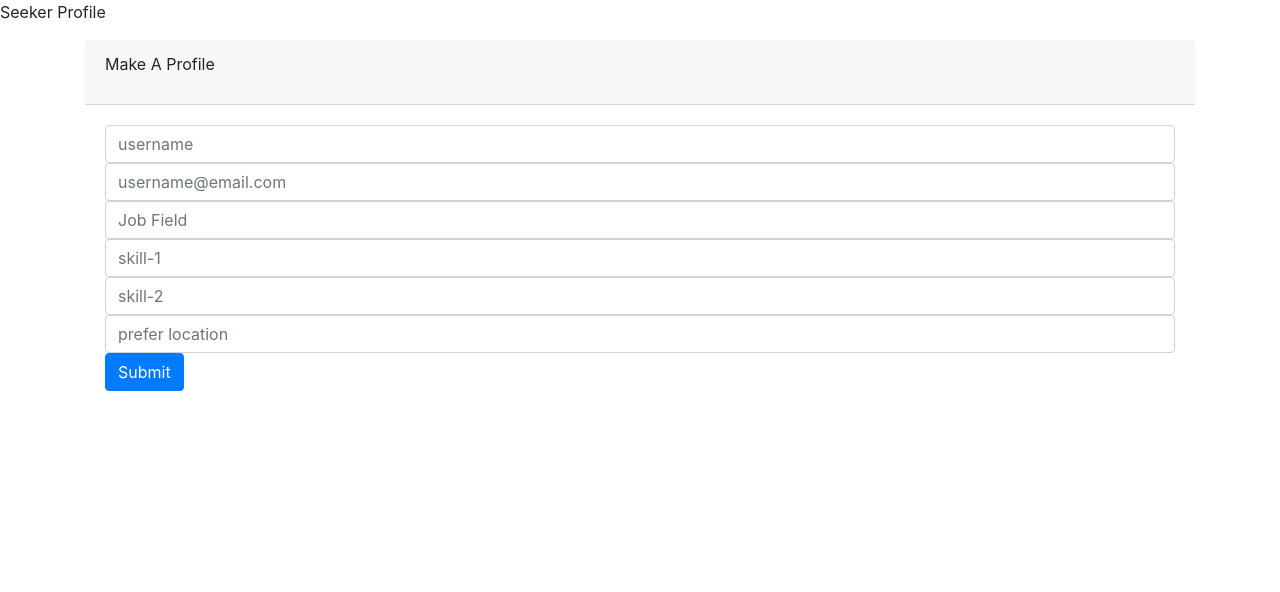
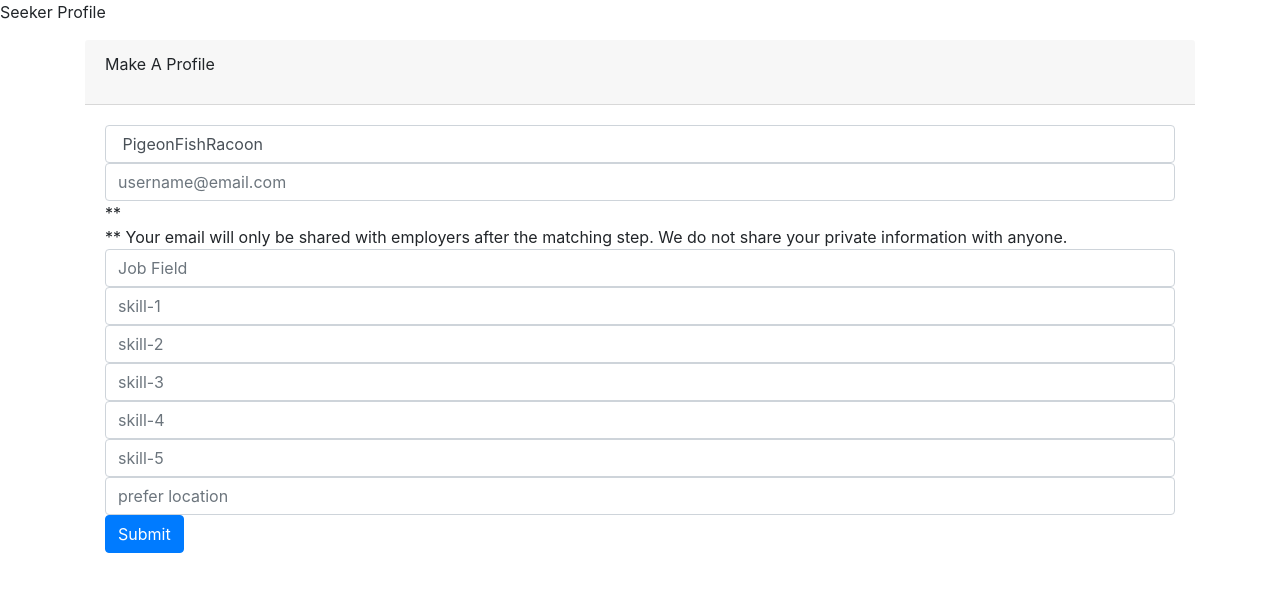
Before and after one commit to jmslocum16/c2chack21, a Flask app: page /seeker_creation_page in a window 1280 px wide. Shown: the top 592 px of the page. Run offline with Flask 2, Linux system fonts and the light colour scheme; some libraries are stand-ins or nearby versions.

Commit message:
small improvements

```diff
--- a/app.py
+++ b/app.py
@@ -1,4 +1,6 @@
 from flask import Flask, render_template, redirect, url_for, request
+import random
+
 app = Flask(__name__,
 	template_folder='templates',  # Name of html file folder
 	static_folder='static')
@@ -94,9 +96,18 @@ def find_position_matches(position):
   return matches
 
 
+animal_names = ['Dog', 'Cat', 'Fish', 'Mouse', 'Turtle', ' Pigeon', 'Racoon', 'Walrus', 'Eagle', 'Whale', 'Snake', 'Tiger', 'Mongoose', 'Platypus', 'Penguin']
+def get_random_username():
+  first = random.choice(animal_names)
+  second = random.choice(animal_names)
+  third = random.choice(animal_names)
+
+  return first + second + third
+
 @app.route('/seeker_creation_page', methods=['GET'])
 def seeker_creation_page():
-  return render_template('seeker_creation_page.html')
+  username = get_random_username()
+  return render_template('seeker_creation_page.html', username=username)
 
 @app.route('/seeker_creation_page', methods=['POST'])
 def submit_seeker_creation():
@@ -107,13 +118,18 @@ def submit_seeker_creation():
   job_field = request.form['job_field']
   skill1 = request.form['skill_1']
   skill2 = request.form['skill_2']
+  skill3 = request.form['skill_3']
+  skill4 = request.form['skill_4']
+  skill5 = request.form['skill_5']
   location = request.form['prefer_location']
+
+  all_skills = [skill1, skill2, skill3, skill4, skill5]
 
   profile = {}
   profile['username'] = username
   profile['email'] = email
   profile['job_field'] = job_field
-  profile['skills'] = [skill for skill in [skill1, skill2] if len(skill) > 0]
+  profile['skills'] = [skill for skill in all_skills if len(skill) > 0]
   profile['location'] = location
 
   print(profile)
@@ -136,15 +152,20 @@ def submit_position_creation():
   title = request.form['position']
   skill1 = request.form['skill_1']
   skill2 = request.form['skill_2']
+  skill3 = request.form['skill_3']
+  skill4 = request.form['skill_4']
+  skill5 = request.form['skill_5']
   location = request.form['location']
   description = request.form['description']
+
+  all_skills = [skill1, skill2, skill3, skill4, skill5]
 
   position = {}
 
   position['company'] = company
   position['email'] = email
   position['title'] = title
-  position['skills'] = [skill for skill in [skill1, skill2] if len(skill) > 0]
+  position['skills'] = [skill for skill in all_skills if len(skill) > 0]
   position['location'] = location
   position['description'] = description
 
--- a/templates/employer_creation_page.html
+++ b/templates/employer_creation_page.html
@@ -20,6 +20,9 @@
                 <input type ="text" class="form-control" id="position" name="position" value="" placeholder="Job Field/ Position">
                 <input type ="text" class="form-control" id="skill-1" name="skill_1" value="" placeholder="Desired Skill 1">
                 <input type ="text" class="form-control" id="skill-2" name="skill_2" value="" placeholder="Desired Skill 2">
+                <input type ="text" class="form-control" id="skill-3" name="skill_3" value="" placeholder="Desired Skill 3">
+                <input type ="text" class="form-control" id="skill-4" name="skill_4" value="" placeholder="Desired Skill 4">
+                <input type ="text" class="form-control" id="skill-5" name="skill_5" value="" placeholder="Desired Skill 5">
                 <input type ="text" class="form-control" id="location" name="location" value="" placeholder="Location">
                 <input type ="text" class="form-control" id="description" name="description" value="" placeholder="Job Description">
 
--- a/templates/seeker_creation_page.html
+++ b/templates/seeker_creation_page.html
@@ -11,15 +11,21 @@
     <form action ="" method ="POST">
         <div class ="card-body">
             <div class="card-username">
-                <input type ="text" class="form-control" id="username" name="username" value= "" placeholder="username">
+                <input type ="text" class="form-control" id="username" name="username" value= "{{username}}" placeholder="username">
             </div>
             <div class="card-email">
-                <input type ="text" class="form-control" id="email" name="email" value="" placeholder="username@email.com">
+                <input type ="text" class="form-control" id="email" name="email" value="" placeholder="username@email.com"> **
+            </div>
+            <div>
+                ** Your email will only be shared with employers after the matching step. We do not share your private information with anyone.
             </div>
             <div class="add-stuff">
                 <input type ="text" class="form-control" id="job-field" name="job_field" value= "" placeholder="Job Field">
                 <input type ="text" class="form-control" id="skill-1" name="skill_1"  value= "" placeholder="skill-1">
                 <input type ="text" class="form-control" id="skill-2" name="skill_2"  value= "" placeholder="skill-2">
+                <input type ="text" class="form-control" id="skill-3" name="skill_3"  value= "" placeholder="skill-3">
+                <input type ="text" class="form-control" id="skill-4" name="skill_4"  value= "" placeholder="skill-4">
+                <input type ="text" class="form-control" id="skill-5" name="skill_5"  value= "" placeholder="skill-5">
                 <input type ="text" class="form-control" id="prefer-location" name="prefer_location"  value= "" placeholder="prefer location">
 
             </div>
```
